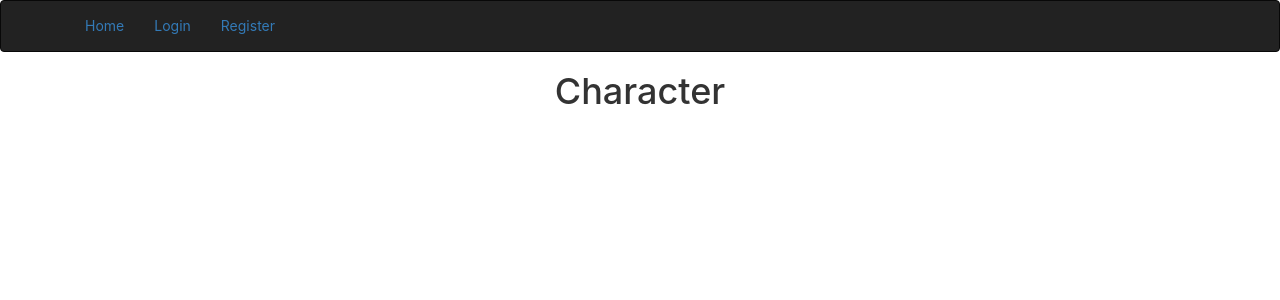
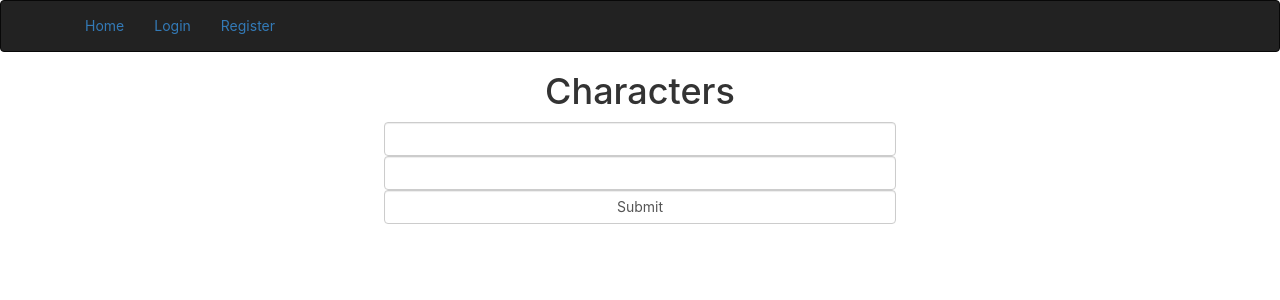
Before and after one commit to curtmorgan3/dnd, a React (Create React App) app in the folder client/: page /characters in a window 1280 px wide. Shown: the top 300 px of the page. Built offline with nearby package versions, Linux system fonts and the light colour scheme; the HTML template or start-up script is replaced by a standard one.

Commit message:
New Character component

```diff
--- /dev/null
+++ b/client/src/Components/Characters/NewCharacter/index.js
@@ -0,0 +1,38 @@
+import React from 'react';
+import { FormControl } from 'react-bootstrap';
+import './stylesheet.css';
+
+export default class NewCharacter extends React.Component{
+	constructor(props){
+		super(props);
+		this.state = {
+
+		}
+		this.handleSubmit = this.handleSubmit.bind(this);
+		this.handleChange = this.handleChange.bind(this);
+	}
+
+	handleSubmit(e){
+		e.preventDefault();
+	}
+
+	handleChange(e){
+		this.setState({
+			[e.target.name]: e.target.value
+		})
+	}
+
+	render(){
+		return(
+			<div className='new-character-wrapper'>
+				<form className='new-character-form' onSubmit={this.handleSubmit}>
+					<FormControl
+					/>
+					<FormControl
+					/>
+					<FormControl type='submit' value='Submit' />
+						</form>
+			</div>
+		)
+	}
+}
--- /dev/null
+++ b/client/src/Components/Characters/NewCharacter/stylesheet.css
@@ -0,0 +1,9 @@
+.new-character-wrapper{
+	display: flex;
+	justify-content: center;
+	align-items: center;
+}
+
+.new-character-form{
+	width: 40%;
+}
--- a/client/src/Components/Characters/index.js
+++ b/client/src/Components/Characters/index.js
@@ -1,15 +1,17 @@
 import React from 'react';
+import NewCharacter from './NewCharacter';
 
 export default function Characters(props){
 	const characters = props.characters;
 	return(
 		<div>
-			<h1>Character</h1>
+			<h1>Characters</h1>
 			{characters.map(character => (
 				<div>
 					<p>{character.name}</p>
 				</div>
 			))}
+			<NewCharacter />
 		</div>
 	)
 }
```
